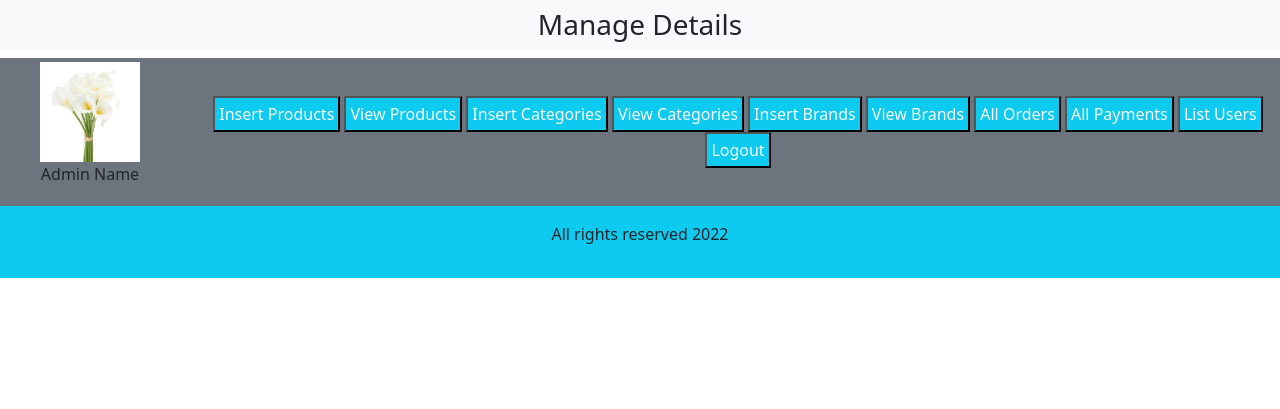
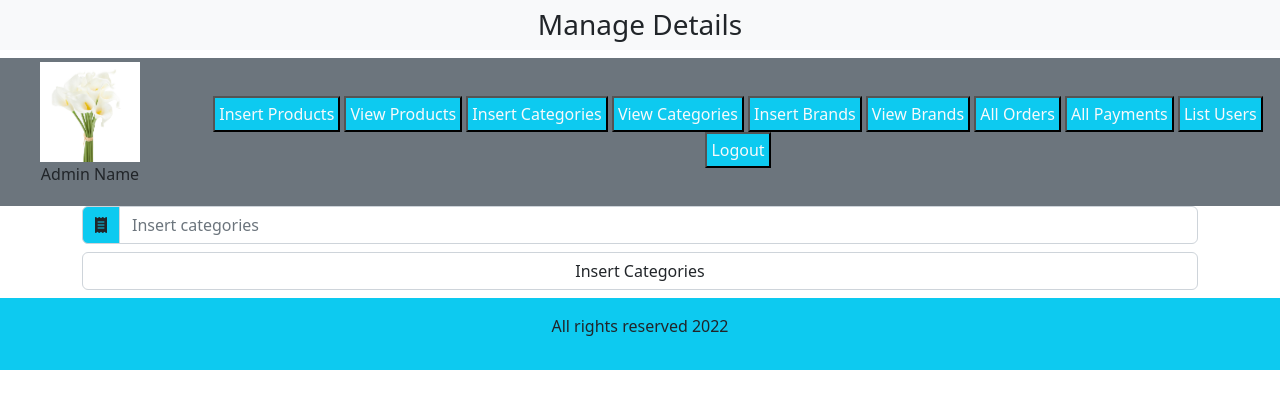
Before and after one commit to thenoiseinspace/php-practice-store-project, a PHP site: page /php-practice-store-project/admin_area/index.php?insert_category in a window 1280 px wide. Shown: the part 80-489 px from the top of the page. Run offline with PHP 8.4, Linux system fonts and the light colour scheme.

Commit message:
embedding add categories form

```diff
--- a/admin_area/index.php
+++ b/admin_area/index.php
@@ -48,7 +48,7 @@
                 <div class="button text-center">
                     <button><a href="#" class="nav-link text-light bg-info p-1">Insert Products</a></button>
                     <button><a href="#" class="nav-link text-light bg-info p-1">View Products</a></button>
-                    <button><a href="insert_categories.php" class="nav-link text-light bg-info p-1">Insert Categories</a></button>
+                    <button><a href="index.php?insert_category" class="nav-link text-light bg-info p-1">Insert Categories</a></button>
                     <button><a href="#" class="nav-link text-light bg-info p-1">View Categories</a></button>
                     <button><a href="#" class="nav-link text-light bg-info p-1">Insert Brands</a></button>
                     <button><a href="#" class="nav-link text-light bg-info p-1">View Brands</a></button>
@@ -60,6 +60,17 @@
             </div>
 
         </div>
+
+
+ <!--fourth child-->
+<div class="container">
+    <?php
+        if(isset($_GET['insert_category'])){
+            include('insert_categories.php');
+        }
+   ?>
+</div>
+
 
 
         <!--last child - footer-->
```
